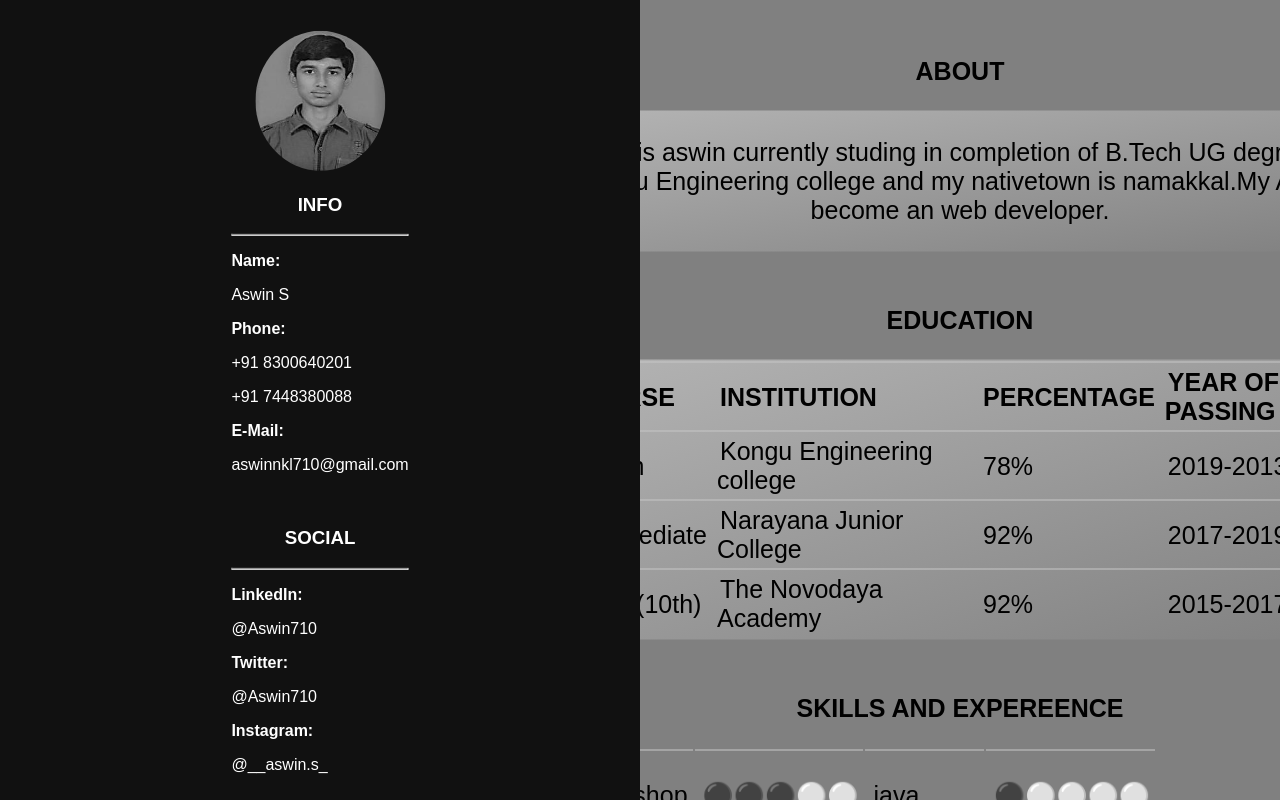
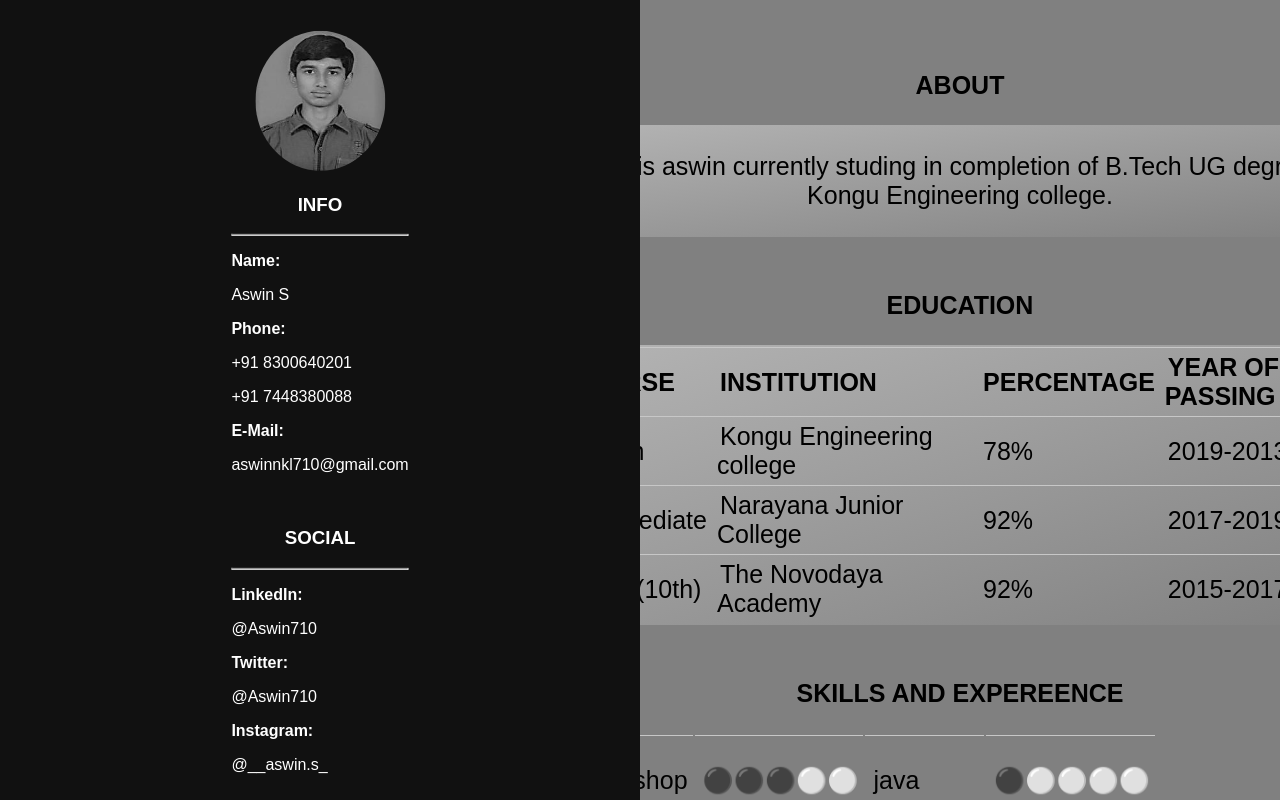
Before and after one commit to Aswin-710/resume, a plain HTML site: page index.html in a window 1280 px wide. Drawn offline with Linux system fonts and the light colour scheme.

Commit message:
Update index.html

```diff
--- a/index.html
+++ b/index.html
@@ -98,8 +98,7 @@ img {
     <p align="center"><strong>ABOUT</strong><p>
   <div id="example1">
     <p font-family: Arial;>This is aswin currently studing
-       in completion of B.Tech UG degree in Kongu Engineering college and
-        my nativetown is namakkal.My Aim is become an web developer. </p>
+       in completion of B.Tech UG degree in Kongu Engineering college.</p>
   </div>
     <br>
     <p align="center"><strong>EDUCATION</strong><p></p>
```
